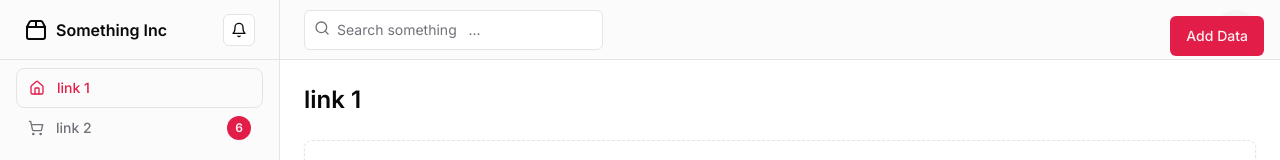
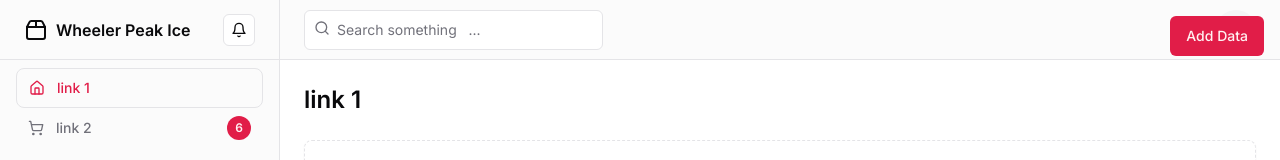
Before and after one commit to TheBozzz34/ice-app, a Next.js app: page /client in a window 1280 px wide. Shown: the top 160 px of the page. Built offline with nearby package versions, Linux system fonts and the light colour scheme; no server answers.

Commit message:
branding

```diff
--- a/src/app/client/page.tsx
+++ b/src/app/client/page.tsx
@@ -73,7 +73,7 @@
           <div className="flex h-14 items-center border-b px-4 lg:h-[60px] lg:px-6">
             <Link href="/" className="flex items-center gap-2 font-semibold">
               <Package2 className="h-6 w-6" />
-              <span className="">Something Inc</span>
+              <span className="">Wheeler Peak Ice</span>
             </Link>
             <Button variant="outline" size="icon" className="ml-auto h-8 w-8">
               <Bell className="h-4 w-4" />
@@ -144,7 +144,7 @@
                   className="flex items-center gap-2 text-lg font-semibold"
                 >
                   <Package2 className="h-6 w-6" />
-                  <span className="sr-only">Something Inc</span>
+                  <span className="sr-only">Wheeler Peak Ice</span>
                 </Link>
                 <Button
                 onClick={() => setActivePage(1)}
```
